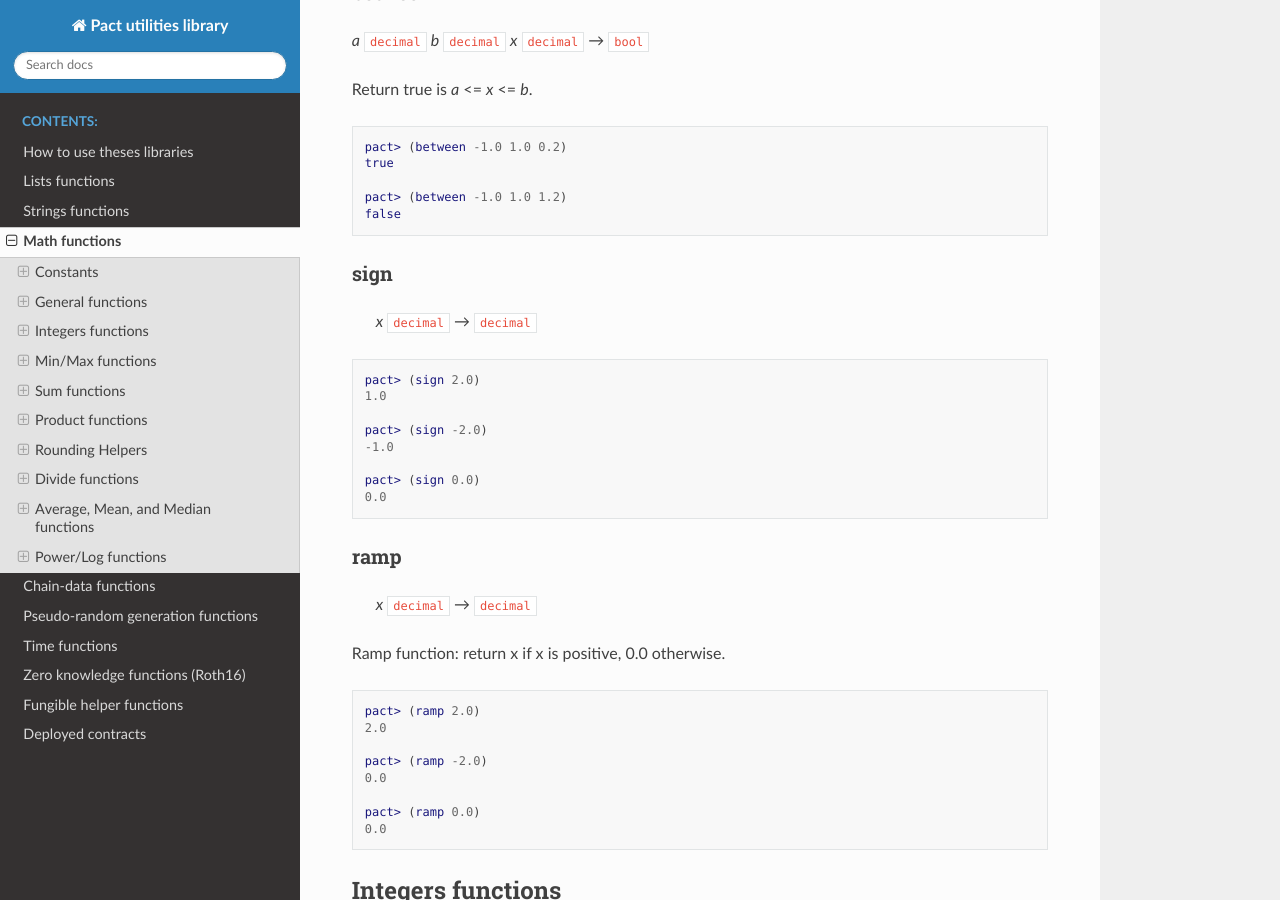
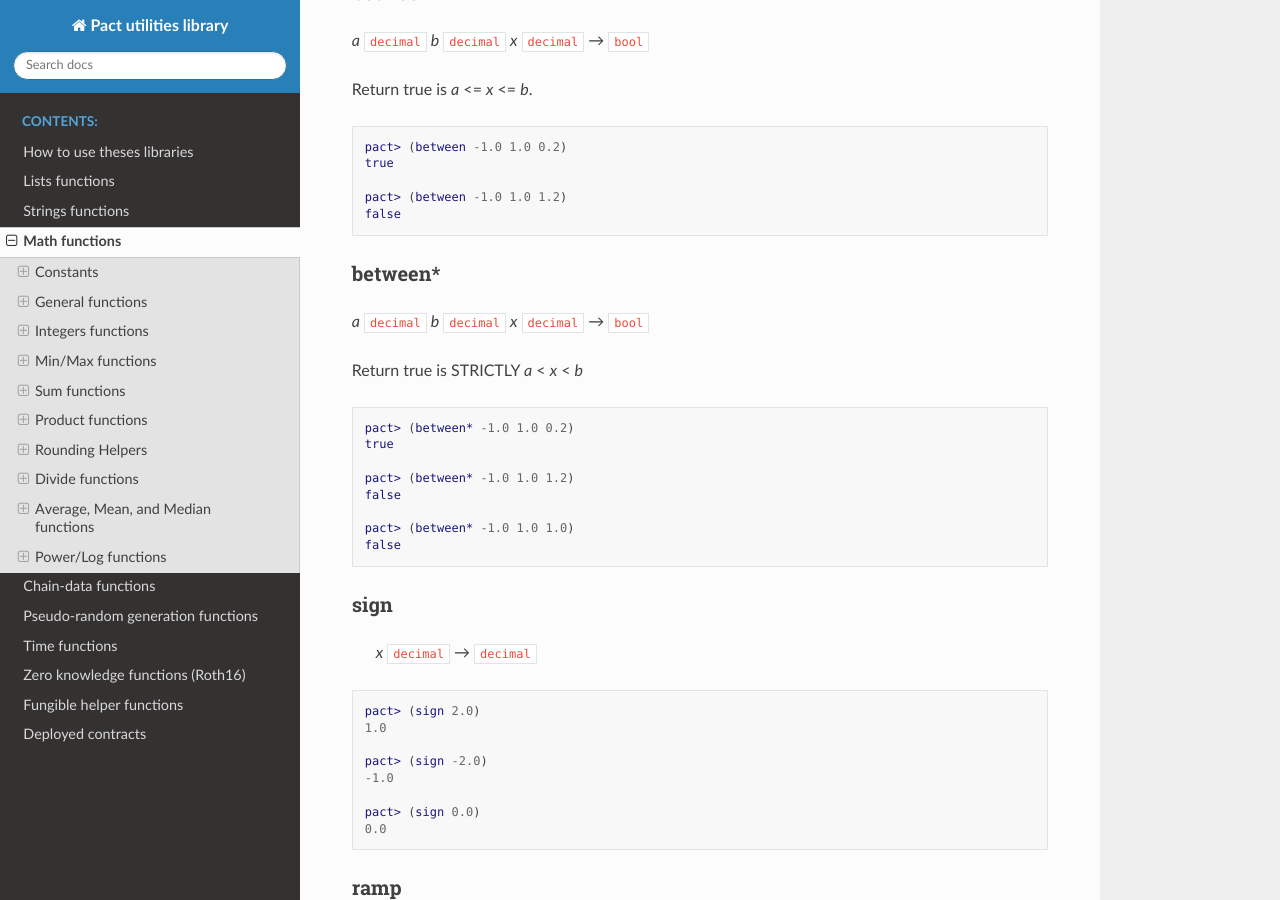
Before and after one commit to CryptoPascal31/pact-util-lib, a Sphinx documentation site: the page built from docs/source/util-math.rst, in a window 1280 px wide and 900 px high, scrolled down 1389 px. Built offline with Sphinx 7.4.7 and the Read the Docs theme 3.1.0, drawn with Linux system fonts in a browser that asks for light colours.

Commit message:
Add the between* function

```diff
--- a/docs/source/util-math.rst
+++ b/docs/source/util-math.rst
@@ -74,6 +74,23 @@
   true
 
   pact> (between -1.0 1.0 1.2)
+  false
+
+between*
+~~~~~~~~
+*a* ``decimal`` *b* ``decimal`` *x* ``decimal`` *→* ``bool``
+
+Return true is STRICTLY *a* < *x* < *b*
+
+.. code:: lisp
+
+  pact> (between* -1.0 1.0 0.2)
+  true
+
+  pact> (between* -1.0 1.0 1.2)
+  false
+
+  pact> (between* -1.0 1.0 1.0)
   false
 
 sign
```
Also changed, not shown: README.md (+1 -0 lines), 2 other files.
